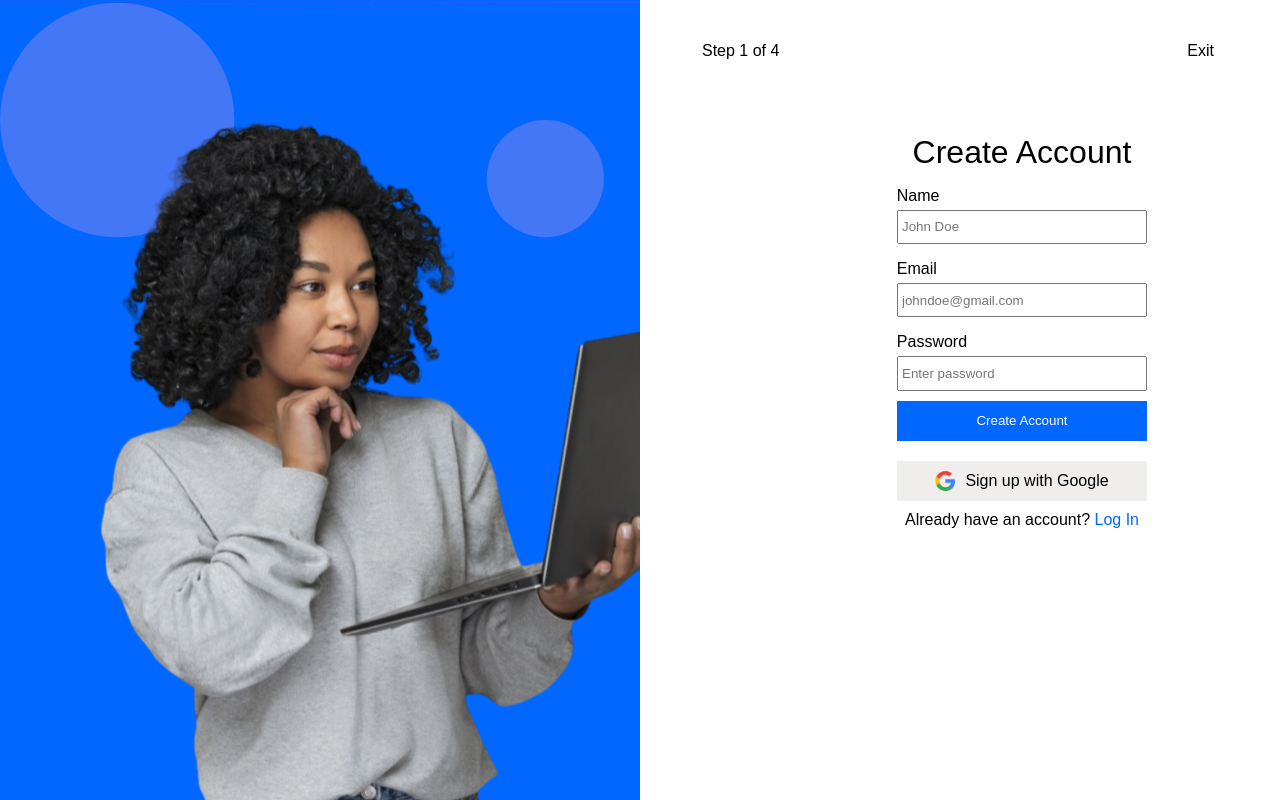
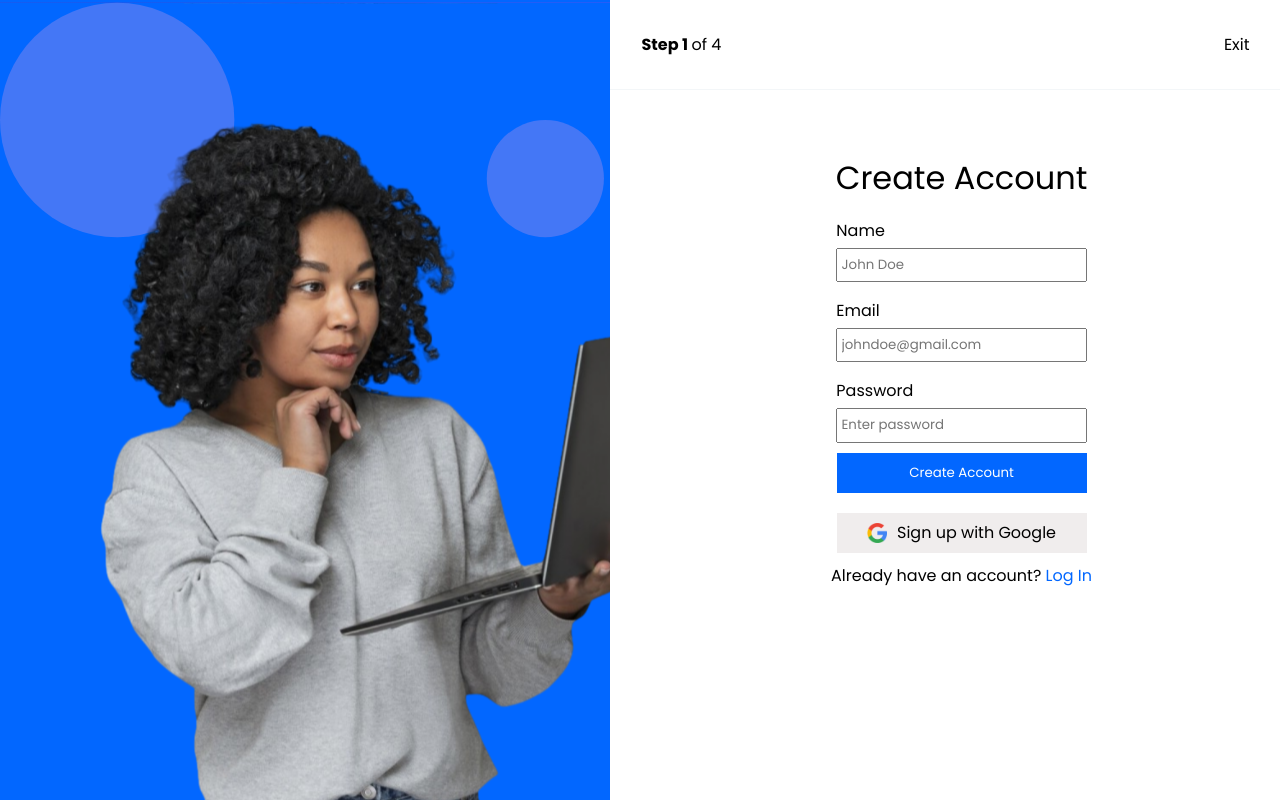
Before and after one commit to amt-daniel-adeabah/fc10component-architecture, a React (Vite) app: page / in a window 1280 px wide. Built offline with nearby package versions, Linux system fonts and the light colour scheme.

Commit message:
fix: codes refactoring and design

```diff
--- a/src/components/SideMenu/SideMenu.scss
+++ b/src/components/SideMenu/SideMenu.scss
@@ -1,5 +1,8 @@
 .sidemenu-container {
   width: 50%;
+  @media (min-width: 0px) and (max-width: 638px) {
+    width: 0%;
+  }
   display: flex;
   overflow: hidden;
 
--- a/src/components/TopBar/TopBar.scss
+++ b/src/components/TopBar/TopBar.scss
@@ -1,15 +1,23 @@
 .top-container {
   width: 50vw;
-  margin: 10px 30px;
+  @media (min-width: 0px) and (max-width: 638px) {
+    width: 89vw;
+  }
+  padding: 2rem;
+  border-bottom: 1px solid #f3f6f8;
 
   .topnav {
     display: flex;
     align-items: center;
     justify-content: space-between;
-    width: 40vw;
+    width: 95%;
   }
 
   .back-button {
     cursor: pointer;
+
+    span {
+      margin-left: 1rem;
+    }
   }
 }
--- a/src/components/TopBar/TopBar.tsx
+++ b/src/components/TopBar/TopBar.tsx
@@ -35,11 +35,11 @@ const TopBar: React.FC<TopBarProps> = ({ currentPage, formHomePage }) => {
       <div className="topnav">
         {showBackButton && (
           <div className="back-button" onClick={handleBackClick}>
-            <img src={BackArrow} alt="" /> Back
+            <img src={BackArrow} alt="" /> <span>Back</span>
           </div>
         )}
         <div className="steps">
-          Step {step} of 4
+          <strong>Step {step} </strong>of 4
         </div>
         Exit
       </div>
--- a/src/index.css
+++ b/src/index.css
@@ -1,5 +1,7 @@
+@import url("https://fonts.googleapis.com/css?family=Poppins:400,500,700");
+
 * {
-  font-family: sans-serif;
+  font-family: "Poppins", sans-serif;
   margin: 0;
   padding: 0;
 }
--- a/src/pages/authentication/Authentication.scss
+++ b/src/pages/authentication/Authentication.scss
@@ -1,9 +1,7 @@
 .authentication-container {
   display: flex;
-  width: 100%;
 }
 .right-container {
-  width: 50%;
   display: flex;
   overflow: hidden;
   overflow-y: auto;
@@ -13,6 +11,9 @@
     display: flex;
     flex-direction: column;
     align-items: center;
-    margin: 2rem;
+  }
+
+  .loading {
+   margin: 10vh 0vh;
   }
 }
--- a/src/pages/authentication/Authentication.tsx
+++ b/src/pages/authentication/Authentication.tsx
@@ -1,9 +1,10 @@
-import React from "react";
+import React, { useState, useEffect } from "react";
 import "./Authentication.scss";
 import TopBar from "../../components/TopBar/TopBar";
 import SideMenu from "../../components/SideMenu/SideMenu";
 import { FormPage } from "../../types/Types";
 import { AuthState } from "../../state/authentication/AuthState";
+import SpinningIcon from "../../assets/images/Ball-1s-200px.svg";
 
 const Authentication = ({
   formHomePage
@@ -11,6 +12,16 @@ const Authentication = ({
   formHomePage: React.Dispatch<React.SetStateAction<FormPage>>;
 }) => {
   const { setFormPage, components, currentPage, showTopbar } = AuthState();
+  const [isLoading, setIsLoading] = useState(false);
+
+  useEffect(() => {
+    setIsLoading(true);
+    const loadingTimer = setTimeout(() => {
+      setIsLoading(false);
+    }, 1000);
+
+    return () => clearTimeout(loadingTimer);
+  }, [currentPage]);
 
   return (
     <div className="authentication-container">
@@ -20,8 +31,14 @@ const Authentication = ({
 
       <div className="right-container">
         <div className="right-column">
-          {showTopbar && <TopBar currentPage={currentPage} formHomePage={setFormPage} />}
-          {components[currentPage]}
+          {showTopbar && (
+            <TopBar currentPage={currentPage} formHomePage={setFormPage} />
+          )}
+          {isLoading ? (
+                <img src={SpinningIcon} className="loading" alt="" />
+          ) : (
+            components[currentPage]
+          )}
         </div>
       </div>
     </div>
--- a/src/pages/authentication/Interest/Interest.scss
+++ b/src/pages/authentication/Interest/Interest.scss
@@ -5,7 +5,7 @@
 }
 
 .interest-success {
-  margin: 0rem 7rem;
+  width: 85%;
 }
 
 .interest-content {
@@ -13,7 +13,7 @@
   align-items: center;
   flex-direction: column;
   justify-content: center;
-  width: 375px;
+  width: 100%;
   margin: 4rem 0rem;
 
   .pick-row {
@@ -31,6 +31,10 @@
       @media (max-width: 1600px) {
         width: var(--pick-button-size);
         height: var(--pick-button-size);
+        .selected-icon {
+          width: 20px;
+          height: 20px;
+        }
       }
       h1 {
         font-size: 1rem;
@@ -66,18 +70,21 @@
     }
   }
 
-  .victory-success {
-    height: 22rem;
-    width: 61.5rem;
+  .victory-success{
+    width: 300px;
+  }
+
+  h1,
+  p {
+    margin: 0.5rem 2rem;
   }
 
   h1 {
-    margin-bottom: 1rem;
     font-size: 1.5rem;
   }
 
   p {
-    margin-bottom: 1rem;
+    font-size: 0.9rem;
   }
 
   button {
@@ -98,7 +105,7 @@
     background-color: #0267ff;
     color: #fff;
     border-radius: 15px;
-    margin-top: 30px;
+    margin-top: 15px;
   }
 
   .interests-button {
@@ -113,8 +120,5 @@
     margin-top: 20vh;
     background-color: #0267ff;
     color: #fff;
-    @media (max-width: 1600px) {
-      margin-top: 3vh;
-    }
   }
 }
--- a/src/pages/authentication/Interest/components/SecondInterest.tsx
+++ b/src/pages/authentication/Interest/components/SecondInterest.tsx
@@ -17,7 +17,7 @@ const SecondInterest = ({ name, className }: SecondInterestProps) => {
     <div className={`pick-button ${className}`}>
       <h1>{name}</h1>
       <button onClick={toggleSelected}>
-        {selected ? <img src={DoneIcon} alt="" /> : "Add"}
+        {selected ? <img src={DoneIcon} className="selected-icon" alt="" /> : "Add"}
       </button>
     </div>
   );
--- a/src/pages/authentication/Photo/Photo.scss
+++ b/src/pages/authentication/Photo/Photo.scss
@@ -8,8 +8,21 @@
   align-items: center;
   flex-direction: column;
   justify-content: center;
-  width: 375px;
+  width: 100%;
   margin: 4rem 0rem;
+
+  h1,
+  p {
+    margin: 0rem 2rem;
+  }
+
+  h1 {
+    font-size: 1.5rem;
+  }
+
+  p {
+    font-size: 0.9rem;
+  }
 
   img {
     width: 160px;
--- a/src/pages/authentication/Register/Register.scss
+++ b/src/pages/authentication/Register/Register.scss
@@ -17,7 +17,7 @@ a {
   align-items: center;
   flex-direction: column;
   justify-content: center;
-  width: 375px;
+  width: 100%;
   margin: 4rem 0rem;
 
   .input-element {
```
Also changed, not shown: src/assets/images/Ball-1s-200px.svg (added).
